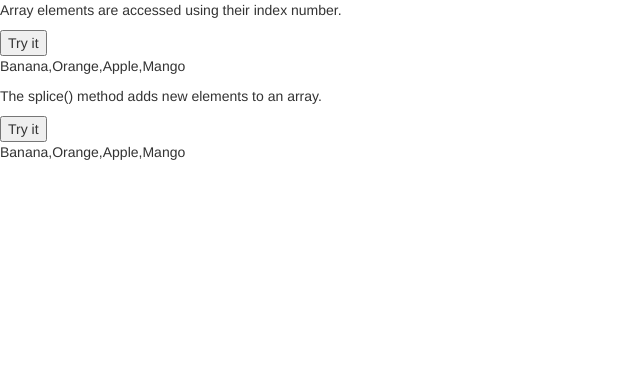
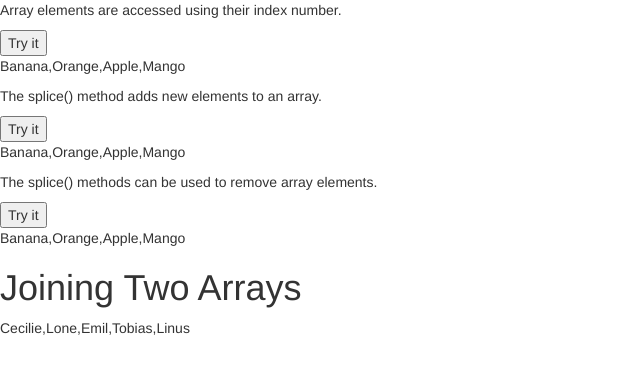
Before and after one commit to ge01/JS1320ArrayM, a plain HTML site: page index.html in a window 1280 px wide. Shown: the whole page, without its empty margins (0-640 px from the left). Drawn offline with nearby package versions, Linux system fonts and the light colour scheme.

Commit message:
joining arrays

```diff
--- a/app.js
+++ b/app.js
@@ -18,3 +18,22 @@ function spliceFunction() {
   fruits.splice(2, 0, "Lemon", "Kiwi");
   document.getElementById("splice-array").innerHTML = fruits;
 }
+
+/****************************************************
+*          Using splice() to Remove Elements        *
+****************************************************/
+document.getElementById("splice-array1").innerHTML = fruits;
+
+function spliceFunction1() {
+  fruits.splice(0,1);
+  document.getElementById("splice-array1").innerHTML = fruits;
+}
+
+/****************************************************
+*                   Joining Arrays                  *
+****************************************************/
+var myGirls = ["Cecilie", "Lone"];
+var myBoys = ["Emil", "Tobias", "Linus"];
+var myChildren = myGirls.concat(myBoys);
+
+document.getElementById("two-arrays").innerHTML = myChildren;
--- a/index.html
+++ b/index.html
@@ -26,6 +26,16 @@
     <button onclick="spliceFunction()">Try it</button>
     <p id="splice-array"></p>
 
+    <p>The splice() methods can be used to remove array elements.</p>
+    <button onclick="spliceFunction1()">Try it</button>
+    <p id="splice-array1"></p>
+
+    <!--Joining Arrays-->
+    <h1>Joining Two Arrays</h1>
+    <p id="two-arrays"></p>
+
+
+
 
     <!-- NOTE: This tag connects the JS to our HTML-->
     <script src="app.js"></script>
```
